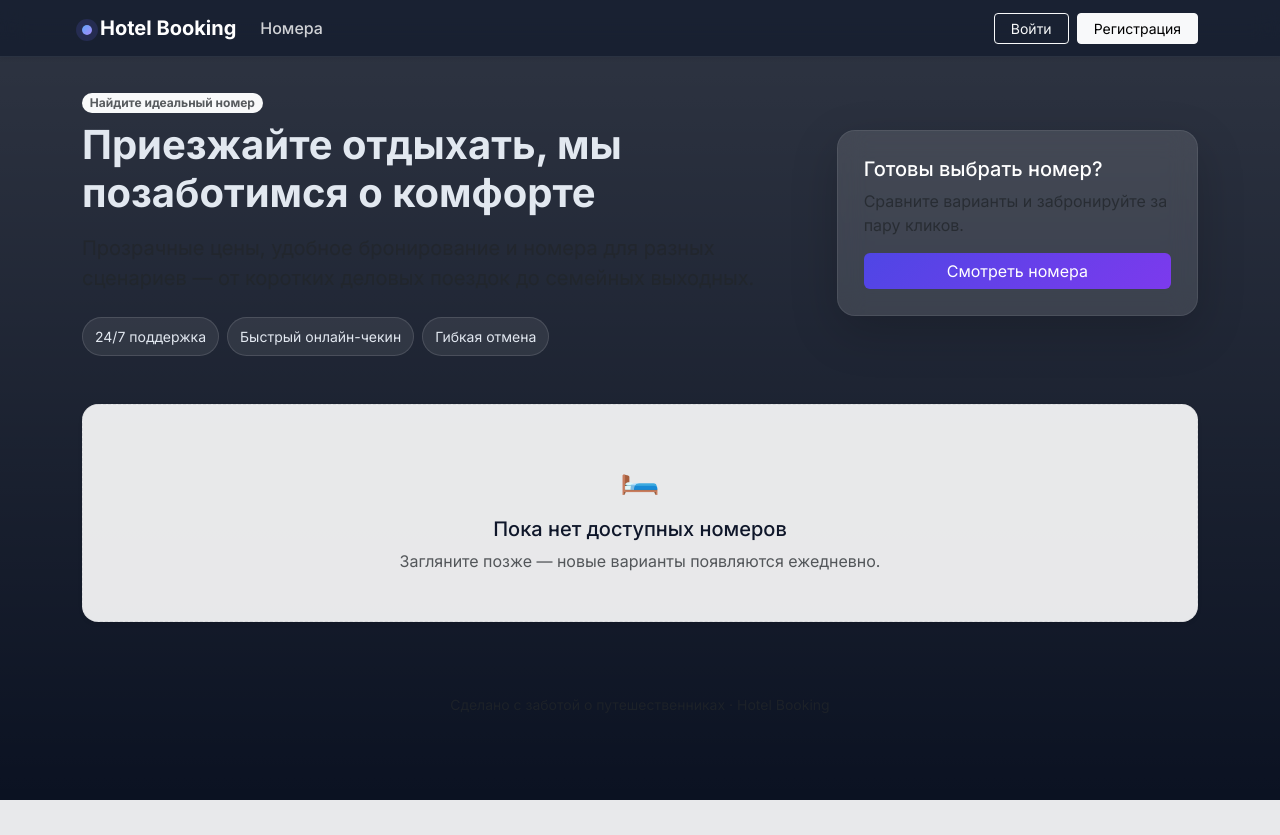
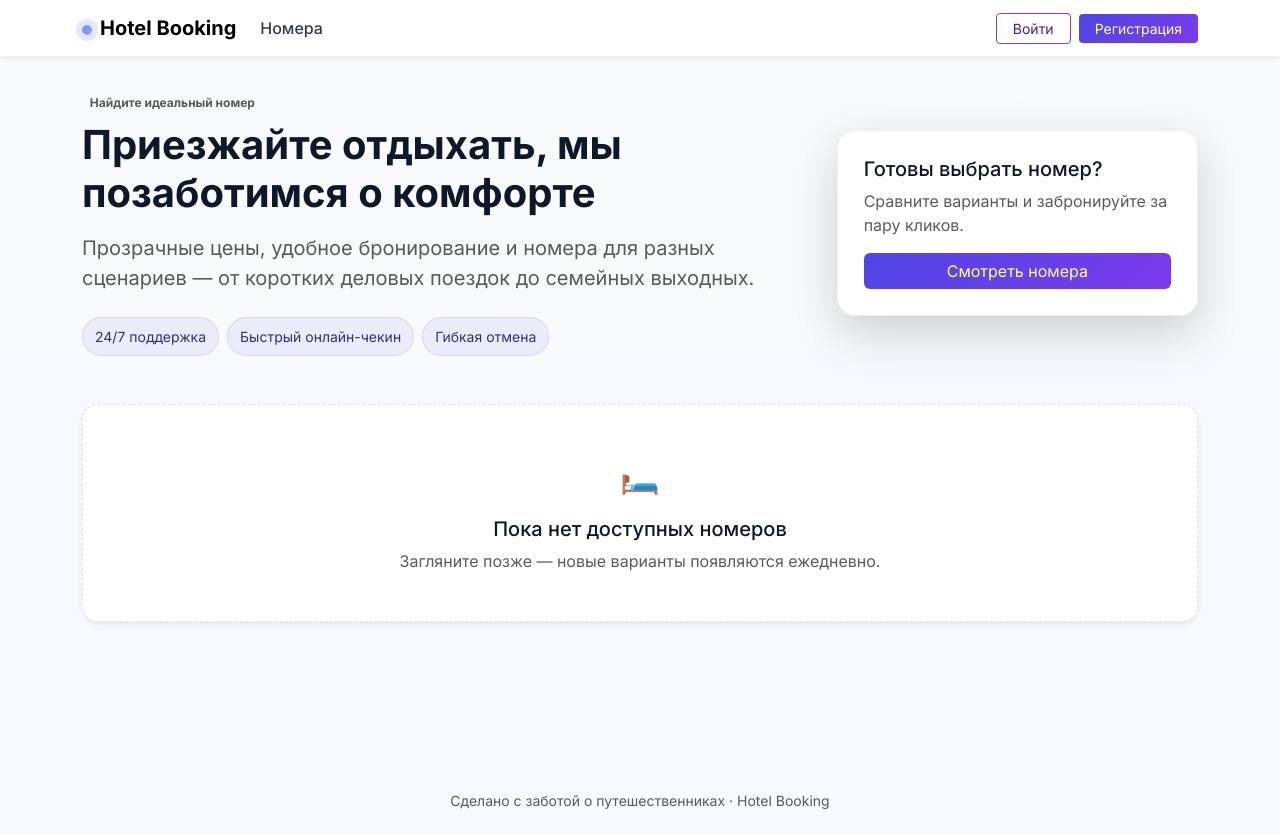
Before and after one commit to sivetsdaniil/web, a Flask app: page / in a window 1280 px wide. Before the commit the page ends 800 px from the top, so only its background shows below. Run offline with Flask 3, Linux system fonts and the light colour scheme; data that the repository does not hold is empty.

Commit message:
design change2

```diff
--- a/static/css/styles.css
+++ b/static/css/styles.css
@@ -1,6 +1,6 @@
 body {
     font-family: 'Inter', -apple-system, BlinkMacSystemFont, 'Segoe UI', sans-serif;
-    background: #0f172a;
+    background: #f7f9fc;
     color: #0f172a;
     position: relative;
     min-height: 100vh;
@@ -10,32 +10,33 @@
 .bg-gradient {
     position: fixed;
     inset: 0;
-    background: radial-gradient(circle at 20% 20%, rgba(99, 102, 241, 0.14), transparent 25%),
-                radial-gradient(circle at 80% 10%, rgba(56, 189, 248, 0.12), transparent 22%),
-                radial-gradient(circle at 60% 70%, rgba(236, 72, 153, 0.12), transparent 25%),
-                #0b1222;
+    background: radial-gradient(circle at 20% 20%, rgba(99, 102, 241, 0.08), transparent 25%),
+                radial-gradient(circle at 80% 10%, rgba(56, 189, 248, 0.07), transparent 22%),
+                radial-gradient(circle at 60% 70%, rgba(236, 72, 153, 0.07), transparent 25%),
+                #f7f9fc;
     z-index: -2;
 }
 
 .page-shell {
     padding-top: 32px;
+    padding-bottom: 96px;
 }
 
 .glass-nav {
-    background: rgba(15, 23, 42, 0.65);
-    backdrop-filter: blur(12px);
-    border-bottom: 1px solid rgba(255, 255, 255, 0.08);
+    background: rgba(255, 255, 255, 0.95);
+    backdrop-filter: blur(10px);
+    border-bottom: 1px solid rgba(15, 23, 42, 0.06);
 }
 
 .navbar .nav-link {
-    color: rgba(255, 255, 255, 0.8);
+    color: rgba(15, 23, 42, 0.85);
     font-weight: 500;
 }
 
 .navbar .nav-link:hover,
 .navbar .nav-link:focus,
 .navbar .nav-link.active {
-    color: #fff;
+    color: #0f172a;
 }
 
 .brand-dot {
@@ -60,16 +76,16 @@
 }
 
 .hero__content {
-    color: #e2e8f0;
+    color: #0f172a;
 }
 
 .hero__card {
-    background: rgba(255, 255, 255, 0.12);
-    color: #fff;
+    background: #ffffff;
+    color: #0f172a;
     border-radius: 18px;
     padding: 20px;
-    border: 1px solid rgba(255, 255, 255, 0.08);
-    backdrop-filter: blur(14px);
+    border: 1px solid rgba(15, 23, 42, 0.06);
+    box-shadow: 0 18px 48px -30px rgba(15, 23, 42, 0.6);
 }
 
 .hero__card-body {
@@ -82,15 +98,16 @@
     gap: 6px;
     padding: 8px 12px;
     border-radius: 999px;
-    background: rgba(255, 255, 255, 0.08);
-    color: #e2e8f0;
+    background: rgba(79, 70, 229, 0.07);
+    color: #312e81;
     font-size: 14px;
-    border: 1px solid rgba(255, 255, 255, 0.12);
+    border: 1px solid rgba(79, 70, 229, 0.12);
 }
 
 .card {
-    border: none;
-    background: rgba(255, 255, 255, 0.95);
+    border: 1px solid rgba(15, 23, 42, 0.06);
+    background: #ffffff;
+    box-shadow: 0 14px 40px -28px rgba(15, 23, 42, 0.35);
 }
 
 .card-title {
@@ -142,8 +159,8 @@
 }
 
 .empty-state {
-    background: rgba(255, 255, 255, 0.9);
-    border: 1px dashed rgba(15, 23, 42, 0.08);
+    background: #ffffff;
+    border: 1px dashed rgba(15, 23, 42, 0.12);
 }
 
 .empty-icon {
--- a/templates/base.html
+++ b/templates/base.html
@@ -13,7 +13,7 @@
 <body>
 <div class="bg-gradient"></div>
 
-<nav class="navbar navbar-expand-lg navbar-dark glass-nav shadow-sm">
+<nav class="navbar navbar-expand-lg navbar-light glass-nav shadow-sm">
     <div class="container">
         <a class="navbar-brand fw-bold" href="{{ url_for('index') }}">
             <span class="brand-dot me-2"></span>Hotel Booking
@@ -48,14 +48,14 @@
                         <span class="navbar-text me-3 small text-uppercase text-muted">Привет, {{ current_user.name }}</span>
                     </li>
                     <li class="nav-item">
-                        <a class="btn btn-outline-light btn-sm px-3" href="{{ url_for('logout') }}">Выйти</a>
+                        <a class="btn btn-outline-primary btn-sm px-3" href="{{ url_for('logout') }}">Выйти</a>
                     </li>
                 {% else %}
                     <li class="nav-item me-2">
-                        <a class="btn btn-outline-light btn-sm px-3" href="{{ url_for('login') }}">Войти</a>
+                        <a class="btn btn-outline-primary btn-sm px-3" href="{{ url_for('login') }}">Войти</a>
                     </li>
                     <li class="nav-item">
-                        <a class="btn btn-light btn-sm px-3" href="{{ url_for('register') }}">Регистрация</a>
+                        <a class="btn btn-primary btn-sm px-3" href="{{ url_for('register') }}">Регистрация</a>
                     </li>
                 {% endif %}
             </ul>
```
Also changed, not shown: other parts of static/css/styles.css (+22 -7 lines), hotel_booking.db.
